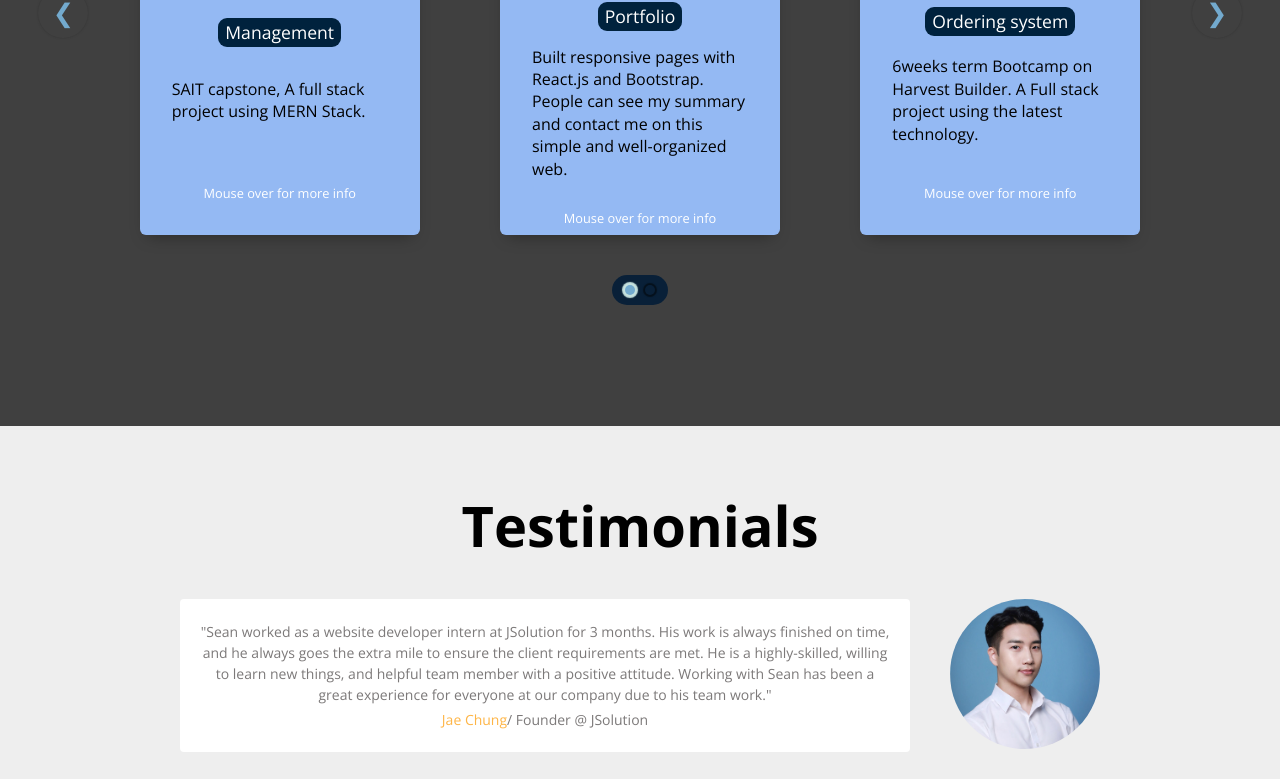
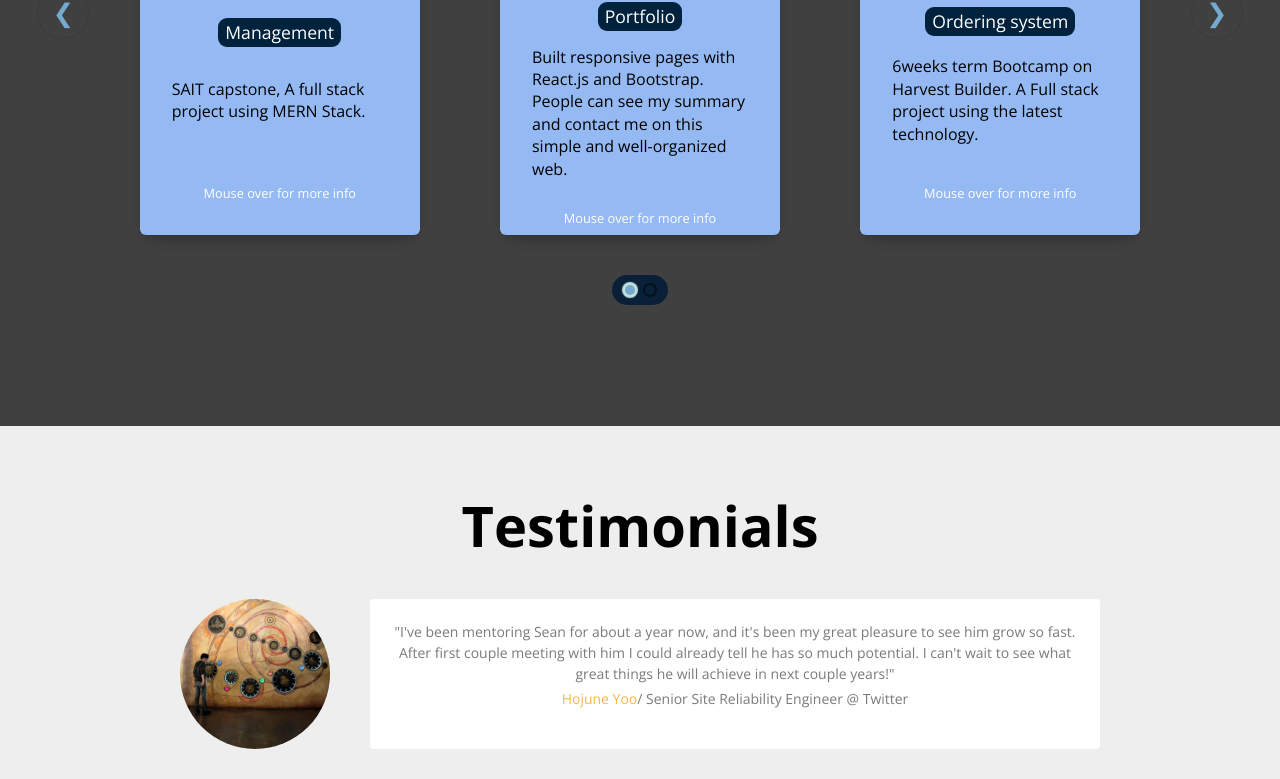
Before and after one commit to SeanLee0033/Portfolio_sean, a React (Create React App) app: page / in a window 1280 px wide. Shown: the part 1959-2738 px from the top of the page. Built offline with nearby package versions, Linux system fonts and the light colour scheme.

Commit message:
Testimonials update

```diff
--- a/src/components/testimonials.jsx
+++ b/src/components/testimonials.jsx
@@ -1,7 +1,7 @@
 import React from 'react';
 import Jay from '../assets/img/testimonials/Jay.jpeg';
 import Jiasheng from '../assets/img/testimonials/Jiasheng.jpeg';
-import Hojune from '../assets/img/testimonials/Hojune.png';
+import Hojune from '../assets/img/testimonials/Hojune.jpg';
 
 const Testimonials = () => {
   return (
@@ -10,20 +10,20 @@ const Testimonials = () => {
         <div className="section__container">
           <h1>Testimonials</h1>
           <div className="testimonials">
-            {/* <div className="testimonial">
+            <div className="testimonial">
               <img src={Hojune} alt="People" className="testimonial__avatar" />
               <div className="testimonial__speech-bubble">
                 <p>
-                  "Sean worked as a website developer intern at JSolution for 3 months. His work is always finished on time, and he always goes the extra mile to ensure the client requirements are met. He is a highly-skilled, willing to learn new things, and helpful team member with a positive attitude. Working with Sean has been a great experience for everyone at our company due to his team work."
+                  "I've been mentoring Sean for about a year now, and it's been my great pleasure to see him grow so fast. After first couple meeting with him I could already tell he has so much potential. I can't wait to see what great things he will achieve in next couple years!"
                 </p>
                 <p className="name">
                   <a href="https://www.linkedin.com/in/jae-chung-56026384/">
-                    Jae Chung
+                    Hojune Yoo
                   </a>
-                  / Founder @ JSolution
+                  / Senior Site Reliability Engineer @ Twitter
                 </p>
               </div>
-            </div> */}
+            </div>
 
             <div className="testimonial">
               <div className="testimonial__speech-bubble">
```
Also changed, not shown: src/assets/img/testimonials/Hojune.jpg (added), src/assets/img/testimonials/Hojune.png (deleted).
